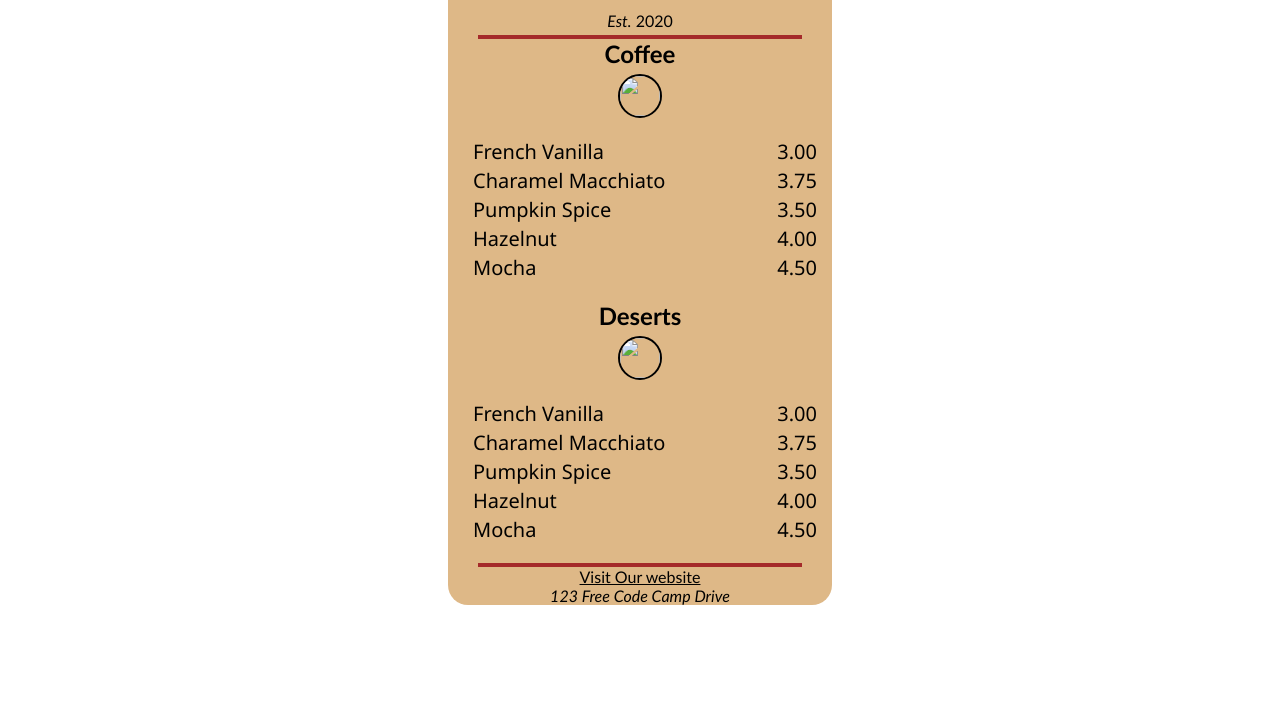
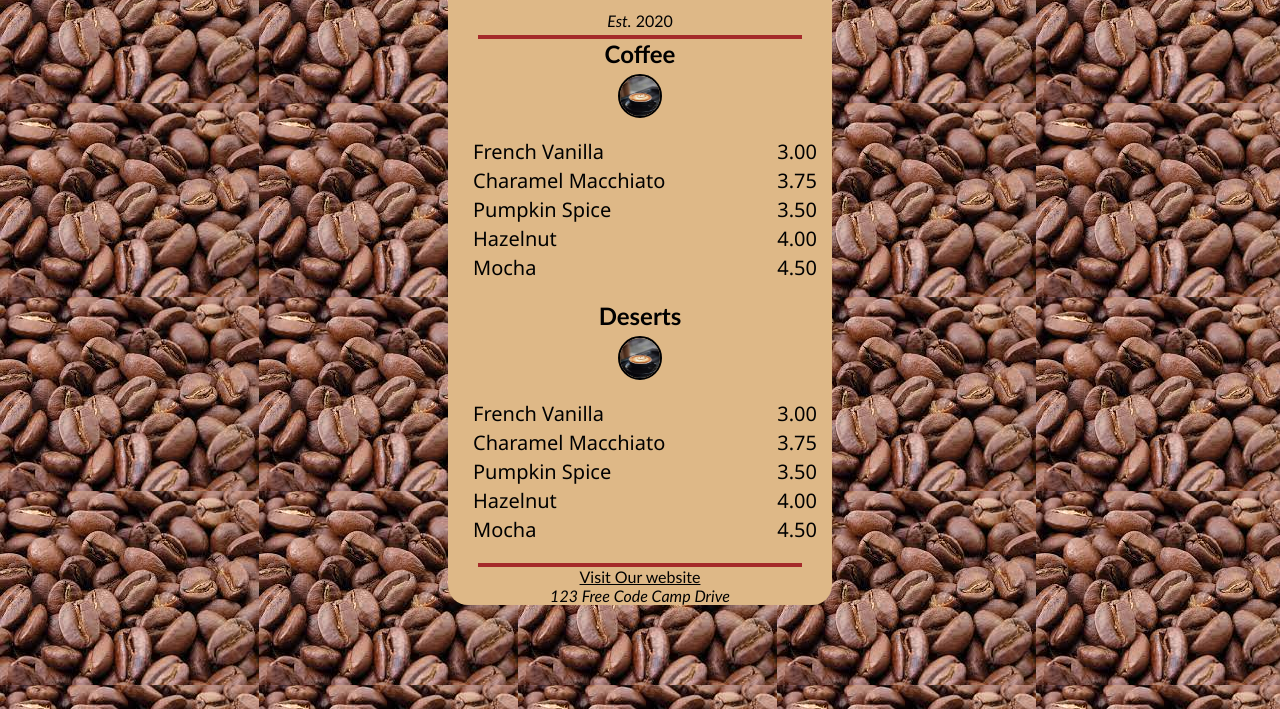
Before and after one commit to bsf2000650/2-CamperCafeMenu_FCC_Project_2, a plain HTML site: page index.html in a window 1280 px wide. Shown: the part 91-800 px from the top of the page. Drawn offline with Linux system fonts and the light colour scheme; the site is published under a folder, as on GitHub Pages, so addresses that start at the root find nothing.

Commit message:
Images showing resolved

```diff
--- a/index.html
+++ b/index.html
@@ -13,7 +13,7 @@
         <p class="established"> <em>Est.</em> 2020</p>
         <hr>
         <h3>Coffee</h3>
-        <img src="/images/coffee-cup.jpg">
+        <img src="images/coffee-cup.jpg">
         <div class="menu_desc">
             <div class="items">
                 <ul class="ulItems">
@@ -35,7 +35,7 @@
             </div>
         </div>
         <h3>Deserts</h3>
-        <img src="/images/coffee-cup.jpg">
+        <img src="images/coffee-cup.jpg">
         <div class="menu_desc">
             <div class="items">
                 <ul class="ulItems">
--- a/style.css
+++ b/style.css
@@ -1,7 +1,7 @@
 body{
     margin: 0;
     padding: 0;
-    background: url(/images/coffee-beans.jpg);
+    background: url('images/coffee-beans.jpg');
     font-family:'Gill Sans', 'Gill Sans MT', Calibri, 'Trebuchet MS', sans-serif
 }
 .container{
```
